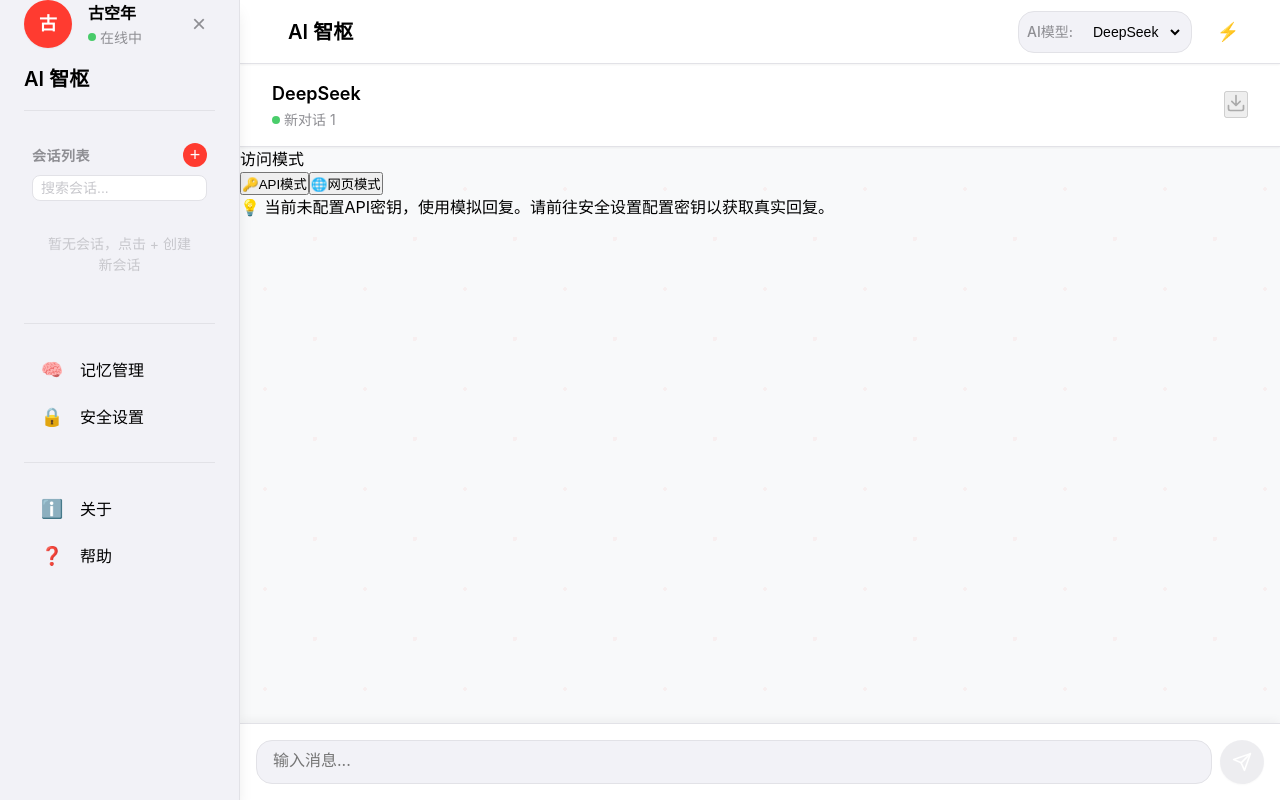
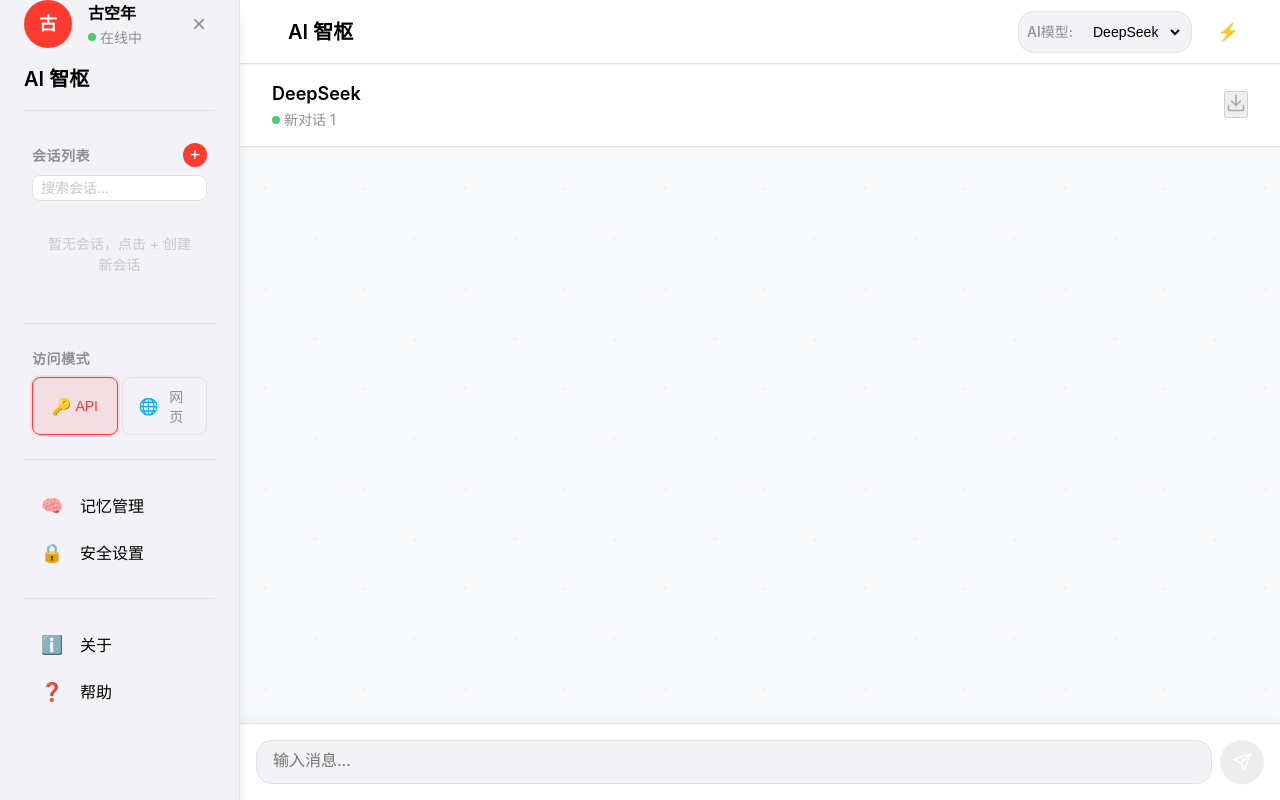
Before and after one commit to qingjian0/qingjian0.github.io, a React (Vite) app: page /#/ in a window 1280 px wide. Built offline with nearby package versions, Linux system fonts and the light colour scheme.

Commit message:
feat: Deploy to GitHub Repository
Co-authored-by: traeagent <traeagent@users.noreply.github.com>

```diff
--- a/src/App.tsx
+++ b/src/App.tsx
@@ -8,6 +8,7 @@
 import { ConfirmDialogProvider } from './components/ConfirmDialog/ConfirmDialog'
 import { applyTheme, setupThemeListener } from './utils/themeManager'
 import { setupKeyboardShortcuts } from './utils/keyboardShortcuts'
+import { getAccessMode, setAccessMode, AccessMode } from './utils/accessModeManager'
 
 const ChatScreen = lazy(() => import('./components/ChatScreen/ChatScreen'))
 const MemoryList = lazy(() => import('./components/MemoryList/MemoryList'))
@@ -24,6 +25,7 @@
 function App() {
   const [currentModel, setCurrentModel] = useState(Object.keys(aiModels)[0])
   const [sidebarOpen, setSidebarOpen] = useState(false)
+  const [accessMode, setAccessModeState] = useState<AccessMode>(getAccessMode())
 
   useEffect(() => {
     // 应用主题
@@ -53,6 +55,11 @@
     setSidebarOpen(false)
   }
 
+  const handleAccessModeChange = (mode: AccessMode) => {
+    setAccessModeState(mode)
+    setAccessMode(mode)
+  }
+
   return (
     <ToastProvider>
       <LoadingProvider>
@@ -63,7 +70,13 @@
                 <div className="sidebar-overlay active" onClick={closeSidebar}></div>
               )}
 
-              <NativeSidebar isOpen={sidebarOpen} onClose={closeSidebar} />
+              <NativeSidebar
+                isOpen={sidebarOpen}
+                onClose={closeSidebar}
+                accessMode={accessMode}
+                onAccessModeChange={handleAccessModeChange}
+                currentModel={currentModel}
+              />
 
               <div className={`main-content ${sidebarOpen ? 'sidebar-open' : ''}`}>
                 <header className="app-header">
@@ -92,6 +105,7 @@
                           <ChatScreen
                             modelName={currentModel}
                             url={aiModels[currentModel as keyof typeof aiModels]}
+                            accessMode={accessMode}
                           />
                         }
                       />
--- a/src/components/ChatScreen/ChatScreen.tsx
+++ b/src/components/ChatScreen/ChatScreen.tsx
@@ -1,13 +1,13 @@
 import { useState, useRef, useEffect, useCallback, useMemo } from 'react'
 import { chatWithAI } from '../../utils/apiService'
 import { sessionManager, Message, Session } from '../../utils/sessionManager'
-import { getAccessMode, AccessMode } from '../../utils/accessModeManager'
+import { AccessMode } from '../../utils/accessModeManager'
 import WebviewChat from '../WebviewChat/WebviewChat'
-import ModeToggle from '../ModeToggle/ModeToggle'
 
 interface ChatScreenProps {
   modelName: string
   url?: string
+  accessMode?: AccessMode
 }
 
 interface ExtendedMessage extends Message {
@@ -17,8 +17,8 @@
 
 type ExportFormat = 'json' | 'markdown'
 
-const ChatScreen: React.FC<ChatScreenProps> = ({ modelName }) => {
-  const [mode, setMode] = useState<AccessMode>(getAccessMode())
+const ChatScreen: React.FC<ChatScreenProps> = ({ modelName, accessMode = 'api' }) => {
+  const mode = accessMode
   const [messages, setMessages] = useState<ExtendedMessage[]>([])
   const [inputText, setInputText] = useState('')
   const [isTyping, setIsTyping] = useState(false)
@@ -248,11 +248,6 @@
     ))
   }, [messages, handleRetry, isTyping])
 
-  // 处理模式切换
-  const handleModeChange = (newMode: AccessMode) => {
-    setMode(newMode)
-  }
-
   // 根据模式渲染不同的内容
   if (mode === 'webview') {
     return (
@@ -265,7 +260,6 @@
             </div>
           </div>
         </div>
-        <ModeToggle modelName={modelName} onModeChange={handleModeChange} />
         <WebviewChat modelName={modelName} />
       </div>
     )
@@ -313,7 +307,6 @@
           )}
         </div>
       </div>
-      <ModeToggle modelName={modelName} onModeChange={handleModeChange} />
       <div className="chat-body">
         {renderedMessages}
         {isTyping && (
--- a/src/components/NativeSidebar/NativeSidebar.tsx
+++ b/src/components/NativeSidebar/NativeSidebar.tsx
@@ -1,17 +1,25 @@
 import { useState, useEffect, useRef } from 'react'
 import { Link, useLocation } from 'react-router-dom'
 import { sessionManager, Session } from '../../utils/sessionManager'
+import { AccessMode } from '../../utils/accessModeManager'
+import { hasAPIKey } from '../../utils/apiService'
 
 interface NativeSidebarProps {
   isOpen?: boolean
   onClose?: () => void
   onSessionChange?: (sessionId: string) => void
+  accessMode?: AccessMode
+  onAccessModeChange?: (mode: AccessMode) => void
+  currentModel?: string
 }
 
 const NativeSidebar: React.FC<NativeSidebarProps> = ({
   isOpen = false,
   onClose,
-  onSessionChange
+  onSessionChange,
+  accessMode = 'api',
+  onAccessModeChange,
+  currentModel
 }) => {
   const location = useLocation()
   const [sessions, setSessions] = useState<Session[]>([])
@@ -249,6 +257,31 @@
 
       <hr className="sidebar-divider" />
 
+      <div className="sidebar-section">
+        <div className="sidebar-section-header">
+          <span className="sidebar-section-title">访问模式</span>
+        </div>
+        <div className="mode-switcher-sidebar">
+          <button
+            className={`mode-button-sidebar ${accessMode === 'api' ? 'active' : ''}`}
+            onClick={() => onAccessModeChange?.('api')}
+          >
+            <span className="mode-icon">🔑</span>
+            <span className="mode-text">API</span>
+            {currentModel && hasAPIKey(currentModel) && <span className="mode-badge">✓</span>}
+          </button>
+          <button
+            className={`mode-button-sidebar ${accessMode === 'webview' ? 'active' : ''}`}
+            onClick={() => onAccessModeChange?.('webview')}
+          >
+            <span className="mode-icon">🌐</span>
+            <span className="mode-text">网页</span>
+          </button>
+        </div>
+      </div>
+
+      <hr className="sidebar-divider" />
+
       <ul className="sidebar-menu">
         <li className="sidebar-menu-item">
           <Link to="/memory" className={`sidebar-menu-link ${getActiveClass('/memory')}`} onClick={handleLinkClick}>
--- a/src/styles/index.css
+++ b/src/styles/index.css
@@ -2578,6 +2578,72 @@
   }
 }
 
+/* 侧边栏模式切换样式 */
+.mode-switcher-sidebar {
+  display: flex;
+  gap: var(--spacing-xs);
+  padding: 0 var(--spacing-sm);
+}
+
+.mode-button-sidebar {
+  flex: 1;
+  display: flex;
+  align-items: center;
+  justify-content: center;
+  gap: 4px;
+  padding: var(--spacing-sm) var(--spacing-md);
+  border: 1px solid var(--border-color);
+  border-radius: var(--border-radius-lg);
+  background-color: var(--sidebar-background);
+  color: var(--text-secondary);
+  font-size: var(--font-size-sm);
+  font-weight: var(--font-weight-medium);
+  cursor: pointer;
+  transition: all var(--transition-fast);
+}
+
+.mode-button-sidebar:hover {
+  border-color: var(--primary-color);
+  background-color: rgba(255, 59, 48, 0.05);
+  color: var(--primary-color);
+  transform: translateY(-1px);
+}
+
+.mode-button-sidebar.active {
+  border-color: var(--primary-color);
+  background-color: rgba(255, 59, 48, 0.1);
+  color: var(--primary-color);
+  box-shadow: 0 0 0 2px rgba(255, 59, 48, 0.1);
+}
+
+.mode-button-sidebar .mode-icon {
+  font-size: var(--font-size-md);
+}
+
+.mode-button-sidebar .mode-text {
+  font-size: var(--font-size-sm);
+}
+
+.mode-button-sidebar .mode-badge {
+  font-size: var(--font-size-xs);
+  font-weight: var(--font-weight-bold);
+  color: #34c759;
+}
+
+@media (max-width: 768px) {
+  .mode-button-sidebar {
+    padding: var(--spacing-xs) var(--spacing-sm);
+  }
+
+  .mode-button-sidebar .mode-icon {
+    font-size: var(--font-size-sm);
+  }
+
+  .mode-button-sidebar .mode-text {
+    font-size: var(--font-size-xs);
+  }
+}
+
 /* 全局 Loading 组件样式 */
 .global-loading-overlay {
   position: fixed;
```
